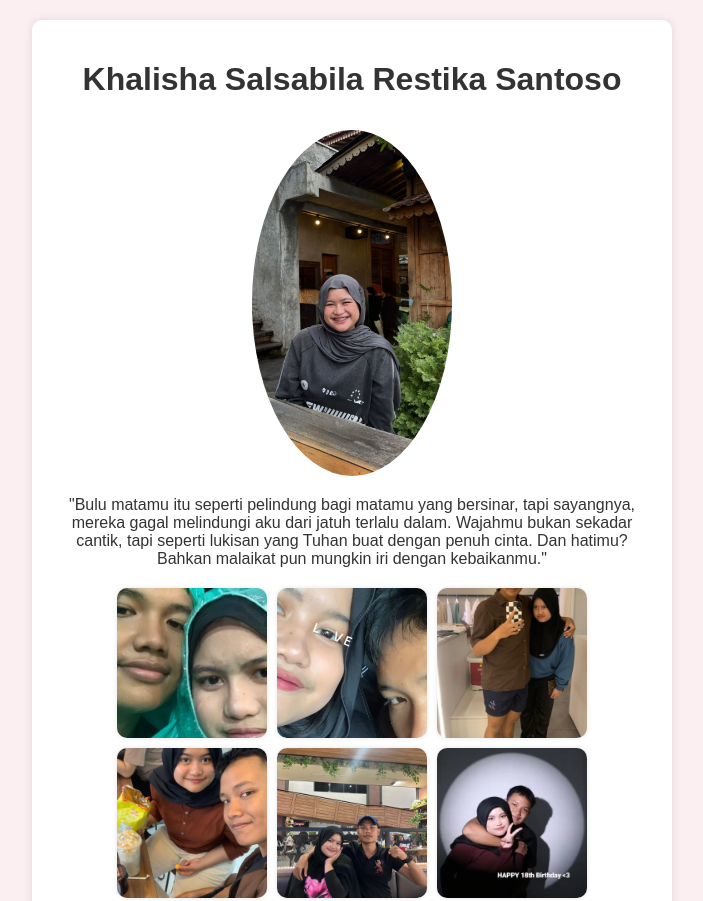
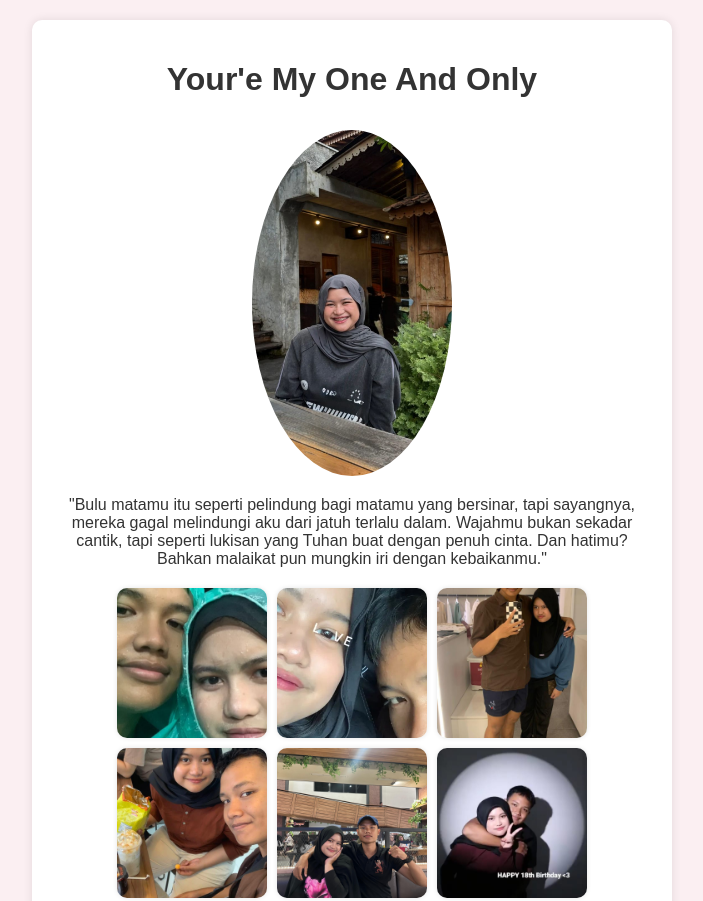
Before and after one commit to Almerrozora/Almerrozora, a plain HTML site: page index.html in a window 1280 px wide. Shown: the top 901 px of the page, without its empty margins (288-991 px from the left). Drawn offline with Linux system fonts and the light colour scheme.

Commit message:
Update index.html

```diff
--- a/index.html
+++ b/index.html
@@ -57,7 +57,7 @@
 </head>
 <body>
     <div class="container">
-        <h1>Khalisha Salsabila Restika Santoso</h1>
+        <h1>Your'e My One And Only</h1>
         <img class="profile-img" src="SHA11.jpg" alt="Foto Khalisha">
         <p>"Bulu matamu itu seperti pelindung bagi matamu yang bersinar, tapi sayangnya, mereka gagal melindungi aku dari jatuh terlalu dalam. Wajahmu bukan sekadar cantik, tapi seperti lukisan yang Tuhan buat dengan penuh cinta. Dan hatimu? Bahkan malaikat pun mungkin iri dengan kebaikanmu."</p>
 
```
